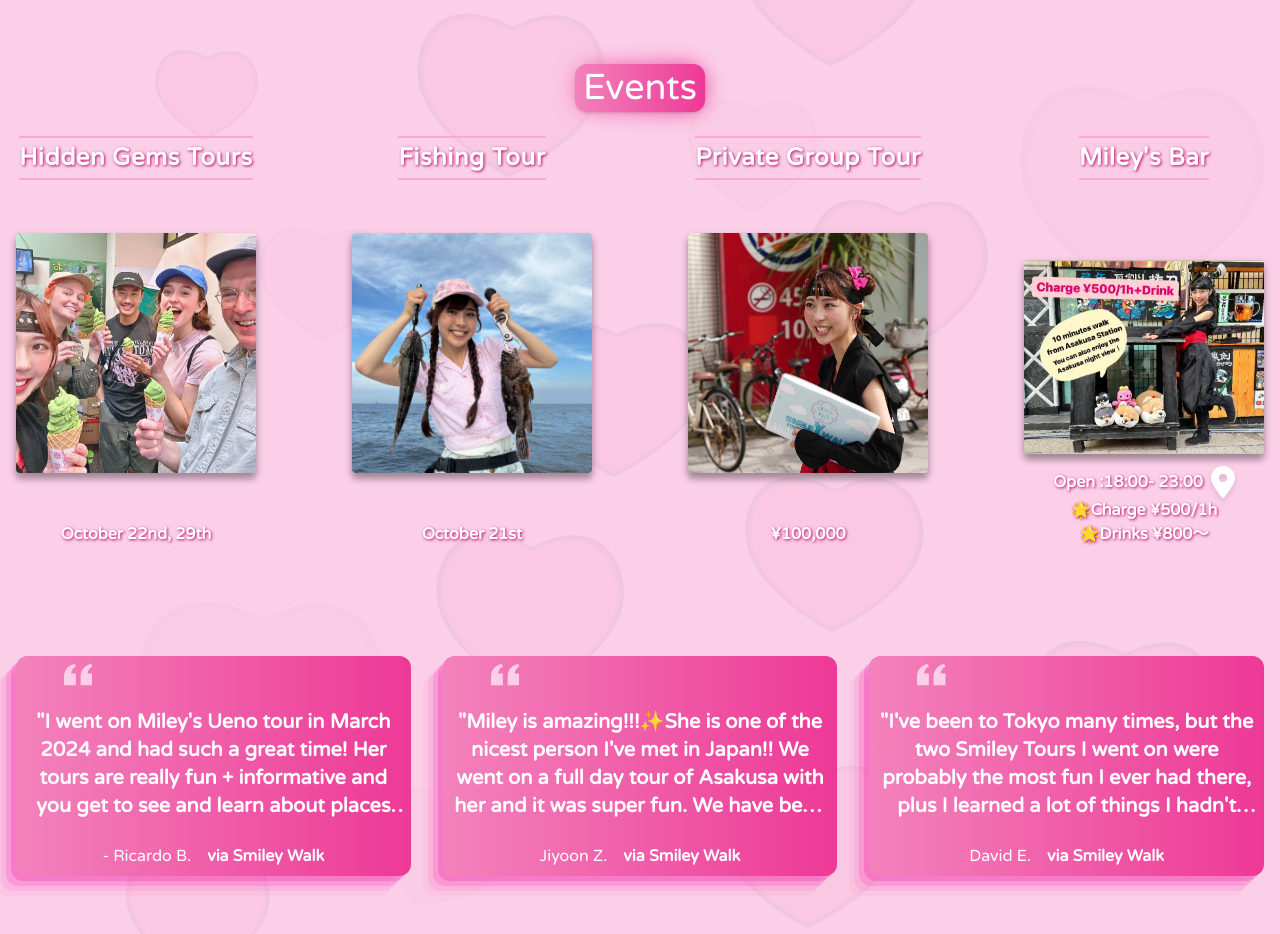
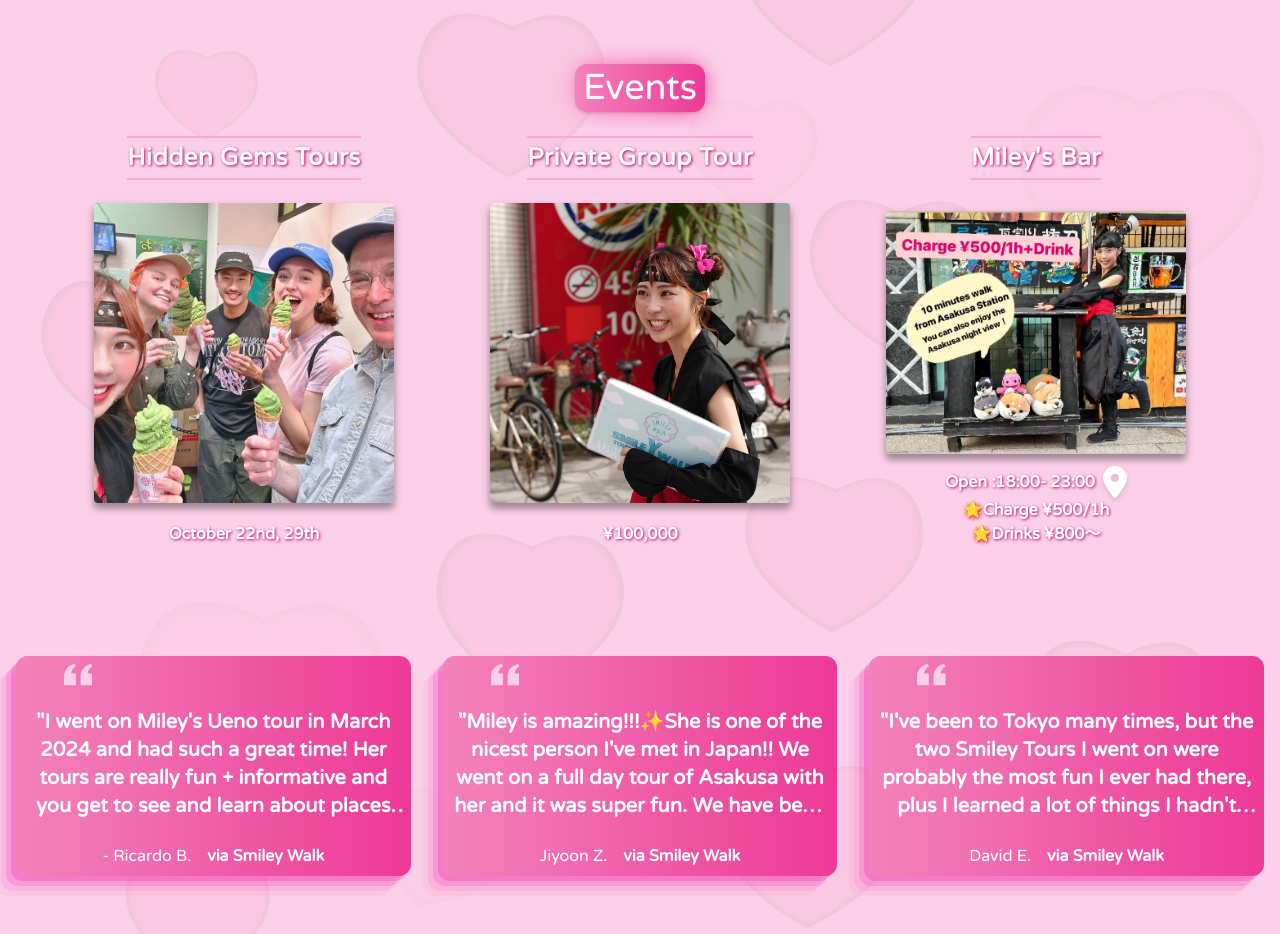
Before and after one commit to brandonrainey/smiley-tours, a Next.js app: page / in a window 1280 px wide. Shown: the part 4840-5774 px from the top of the page. Built offline with nearby package versions, Linux system fonts and the light colour scheme; no server answers; a web font is replaced by a local one; what tailwindcss-animated would draw is missing.

Commit message:
removed fishing tour

```diff
--- a/components/EventSidebar.tsx
+++ b/components/EventSidebar.tsx
@@ -46,32 +46,6 @@ export default function EventSidebar() {
           </div>
         </div>
 
-        <div className="text-center font-semibold flex flex-col items-center justify-between mt-8 sm:mt-0 sm:h-[414px]">
-          <h2
-            className={`text-center text-2xl tracking-wide font-semibold text-white border-y-2 border-pink-300 custom:text-shadow-1 text-shadow-5 py-1 mb-4`}
-          >
-            Fishing Tour
-          </h2>
-
-          <a
-            className="flex flex-col items-center "
-            href="https://smileywalk.shop/items/66e636bf2bd35e43894a2d55"
-          >
-            <img
-              src="/tours/fishingTour.webp"
-              alt="fishing tour"
-              className="rounded max-w-[300px] custom:w-full w-[300px] tourShadow object-cover aspect-square"
-            />
-          </a>
-
-          <div
-            className={`font-semibold rounded text-white custom:text-shadow-1 text-shadow-2 mt-2  max-w-[300px]  p-1 w-full flex flex-col items-center`}
-          >
-            <div className="flex gap-2 items-center">
-              <p>October 21st</p>
-            </div>
-          </div>
-        </div>
 
         <div className="text-center font-semibold flex flex-col items-center justify-between mt-8 sm:mt-0 sm:h-[414px]">
           <h2
```
